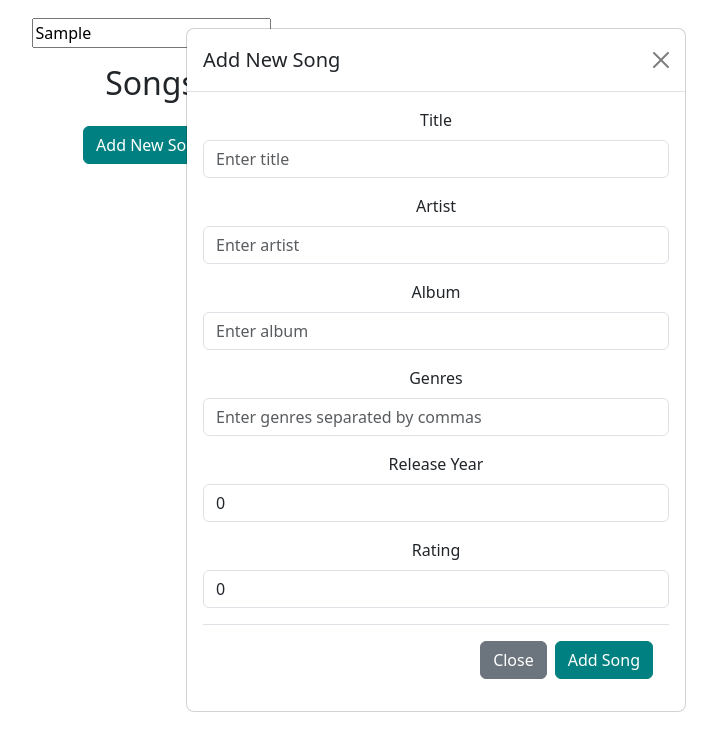
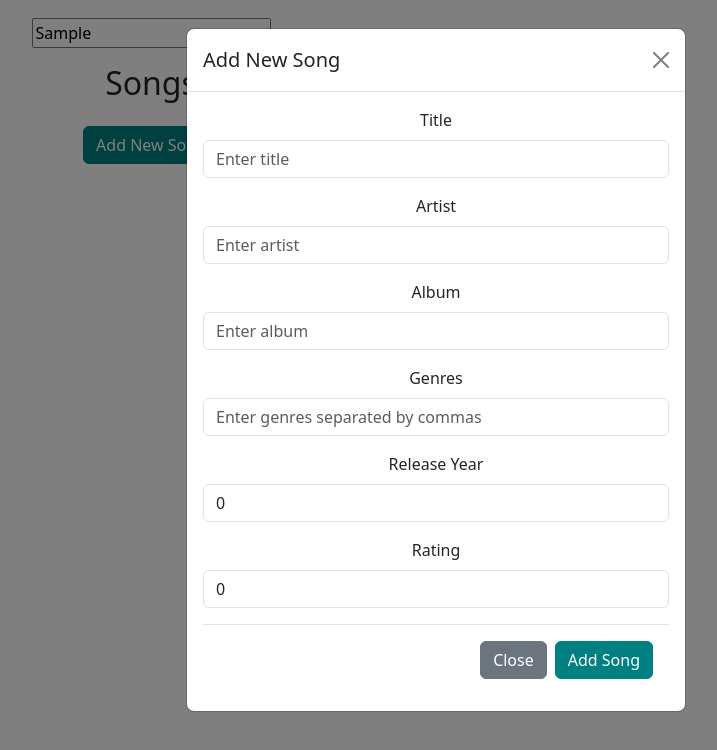
Before and after one commit to mickelson-classroom/list-detail-site-andrewbengordon, a React (Create React App) app: page / in a window 1280 px wide. Both pictures are taken after typing "Sample" into the empty fields and a click on the button "Add New Song". Shown: the top 750 px of the page, without its empty margins (204-921 px from the left). Built offline with nearby package versions, Linux system fonts and the light colour scheme.

Commit message:
added background to modal

```diff
--- a/src/Components/AddGenreModal.tsx
+++ b/src/Components/AddGenreModal.tsx
@@ -25,6 +25,10 @@ const AddGenreModal = ({ show, onHide, onAddGenre }: AddGenreModalProps) => {
   };
 
   return (
+        <div>
+      {show && (
+        <div className="modal-backdrop" style={{ backgroundColor: "rgba(0, 0, 0, 0.5)", position: "fixed", top: 0, right: 0, bottom: 0, left: 0, zIndex: 1040 }} onClick={onHide}></div>
+      )}
     <div
       className={`modal ${show ? "show" : ""}`}
       style={{ display: show ? "block" : "none" }}
@@ -72,6 +76,7 @@ const AddGenreModal = ({ show, onHide, onAddGenre }: AddGenreModalProps) => {
         </div>
       </div>
     </div>
+        </div>
   );
 };
 
--- a/src/Components/AddNewComponent.tsx
+++ b/src/Components/AddNewComponent.tsx
@@ -65,6 +65,22 @@ function AddNewSongComponent({
   };
 
   return (
+    <div>
+      {show && (
+        <div
+          className="modal-backdrop"
+          style={{
+            backgroundColor: "rgba(0, 0, 0, 0.5)",
+            position: "fixed",
+            top: 0,
+            right: 0,
+            bottom: 0,
+            left: 0,
+            zIndex: 1040,
+          }}
+          onClick={onHide}
+        ></div>
+      )}
       <div
         className={`modal ${show ? "show" : ""}`}
         style={{ display: show ? "block" : "none" }}
@@ -113,7 +129,9 @@ function AddNewSongComponent({
                     value={songData.artist}
                     onChange={handleChange}
                   />
-                <div className="invalid-feedback">Please enter an artist.</div>
+                  <div className="invalid-feedback">
+                    Please enter an artist.
+                  </div>
                 </div>
                 <div className="mb-3">
                   <label htmlFor="album" className="form-label">
@@ -201,6 +219,7 @@ function AddNewSongComponent({
           </div>
         </div>
       </div>
+    </div>
   );
 }
 
```
Lines whose indentation alone changed are shown as unchanged.
